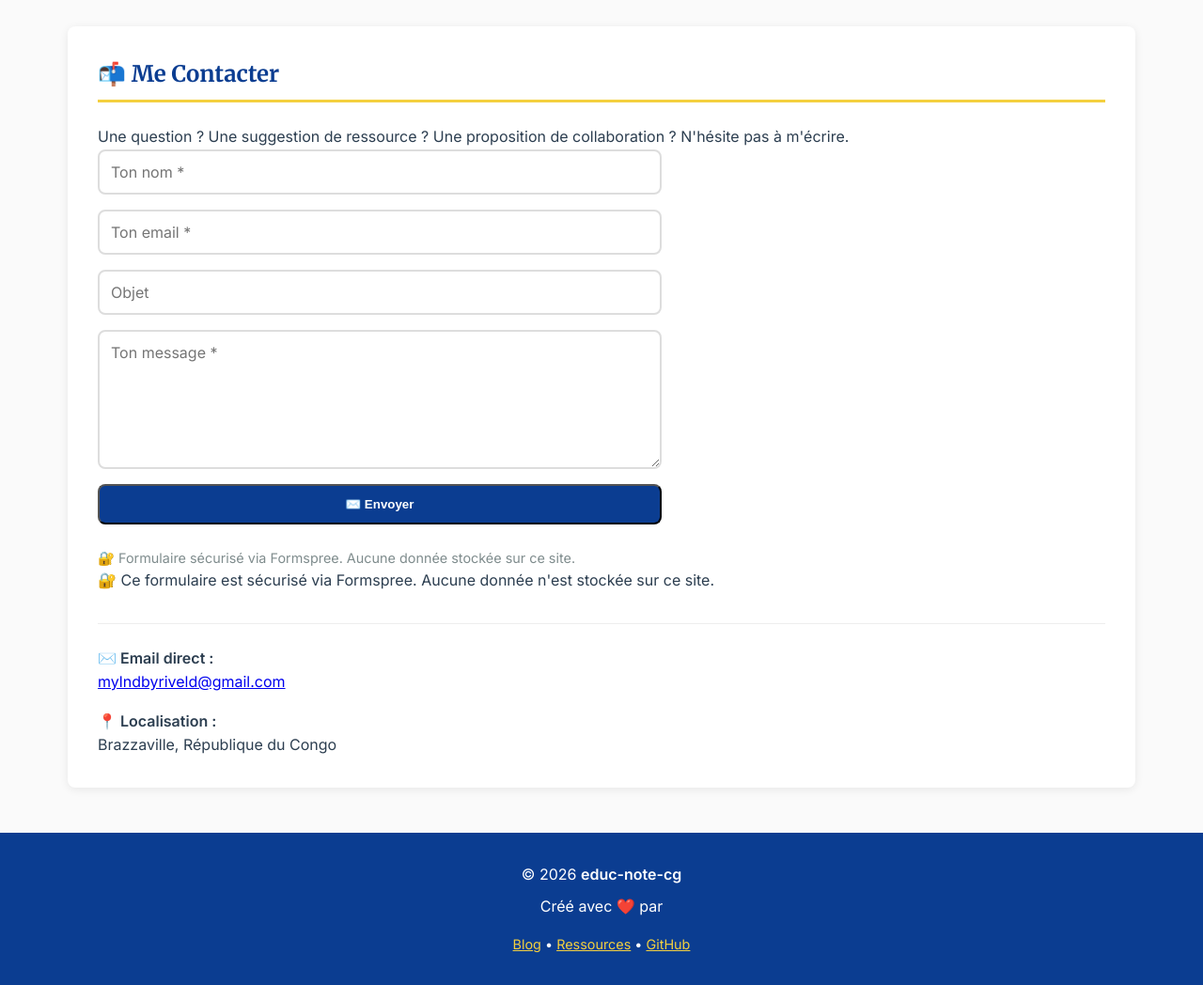
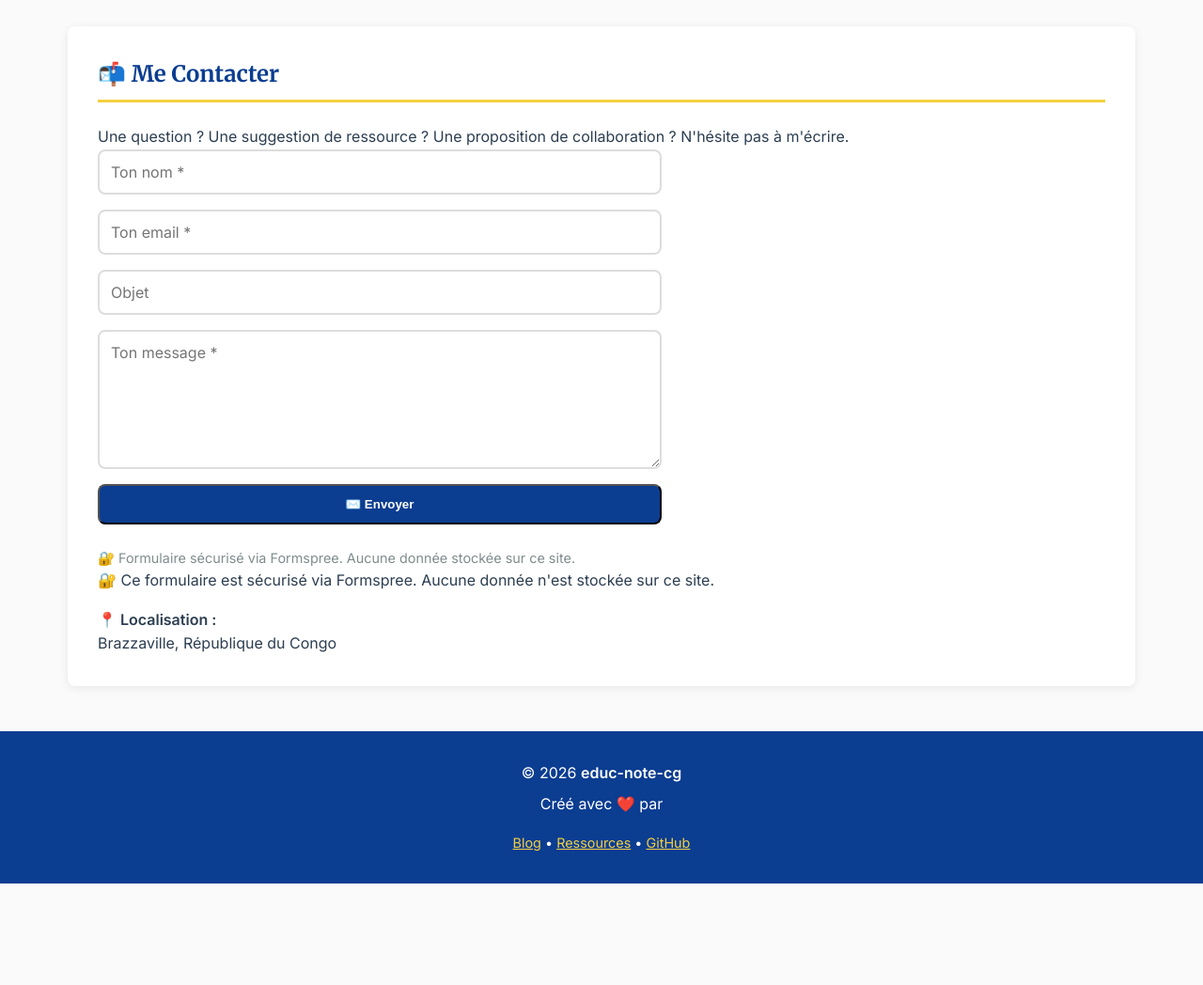
Before and after one commit to educnotecongo/educ-note-cg, a Jekyll site: the page built from contact.html, in a window 1280 px wide, cut to the strip 104-1152 px from the top of the page. Shown: the whole strip at 94% size. Built offline with Jekyll 4.4.1, drawn with Linux system fonts in a browser that asks for light colours; after the commit the page ends 1044 px from its top, so only the background shows below that.

Commit message:
Update contact.html

```diff
--- a/contact.html
+++ b/contact.html
@@ -29,10 +29,6 @@ lang: fr
     </p>
   </form>
 
-  <div style="margin-top:2rem; padding-top:1.5rem; border-top:1px solid #eee;">
-    <p><strong>✉️ Email direct :</strong><br>
-    <a href="mailto:mylndbyriveld@gmail.com">mylndbyriveld@gmail.com</a></p>
-
     <p style="margin-top:1rem;"><strong>📍 Localisation :</strong><br>
     Brazzaville, République du Congo<br>
 </section>
```
